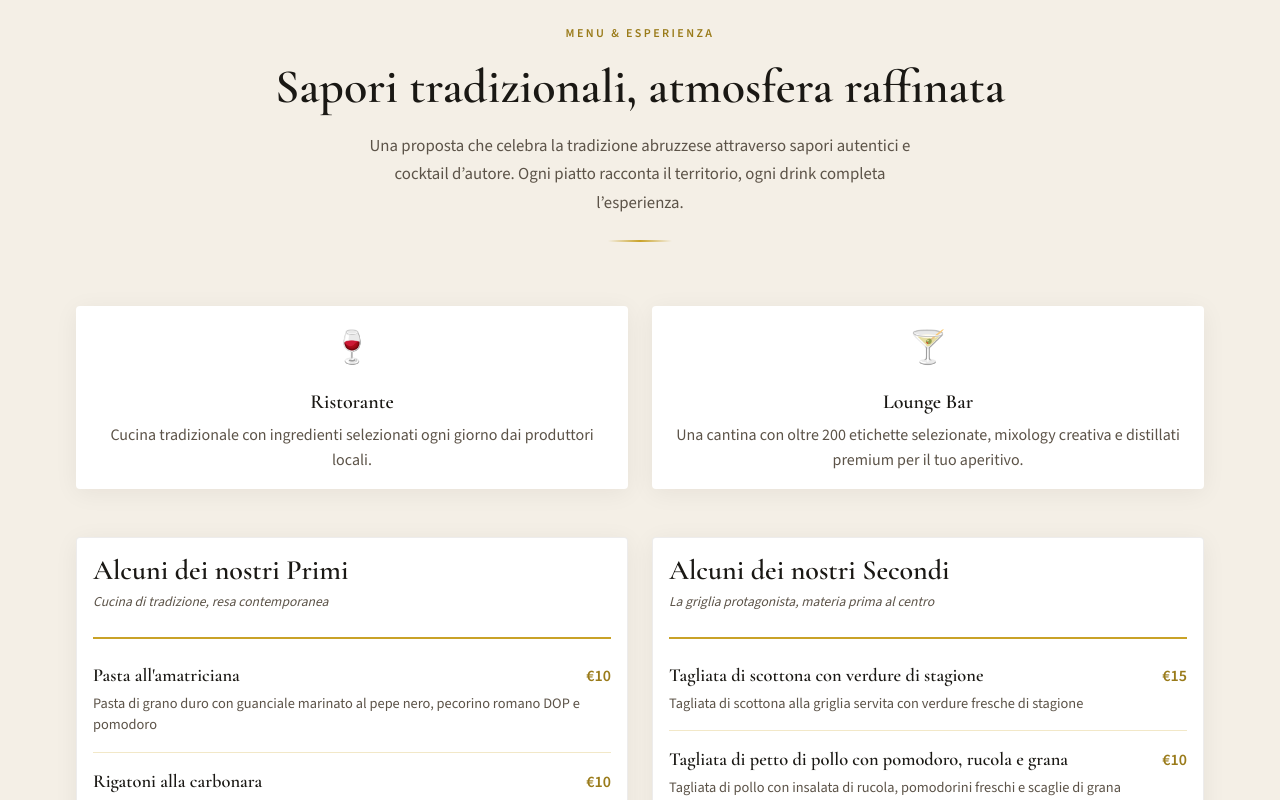
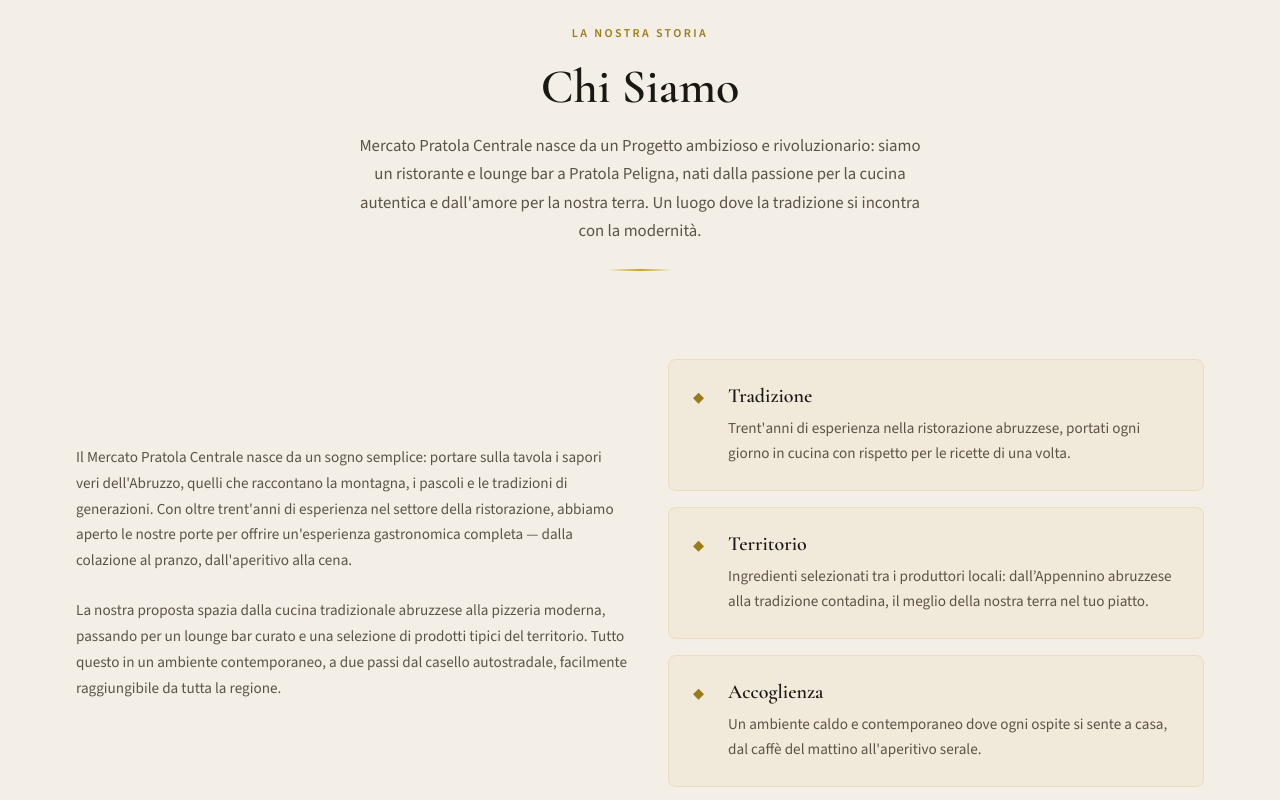
Before and after one commit to salv-ritrovato/mercato-pratola-centrale, a React (Vite) app: page / in a window 1280 px wide. Shown: the part 1840-2640 px from the top of the page. Built offline with nearby package versions, Linux system fonts and the light colour scheme.

Commit message:
aboutus component added and styled

```diff
--- a/src/App.jsx
+++ b/src/App.jsx
@@ -4,6 +4,7 @@
 import Menu from "./components/Menu/Menu";
 import Contact from "./components/Contact/Contact";
 import Footer from "./components/Footer/Footer";
+import ChiSiamo from "./components/ChiSiamo/ChiSiamo";
 
 /**
  * Root application — single-page layout with three scroll sections:
@@ -16,6 +17,7 @@
       <main>
         <Hero />
         <Gallery />
+        <ChiSiamo />
         <Menu />
         <Contact />
       </main>
--- /dev/null
+++ b/src/components/ChiSiamo/ChiSiamo.jsx
@@ -0,0 +1,80 @@
+import SectionHeading from "../SectionHeading/SectionHeading";
+import styles from "./ChiSiamo.module.css";
+
+const VALORI = [
+  {
+    icon: "◆",
+    title: "Tradizione",
+    description:
+      "Trent'anni di esperienza nella ristorazione abruzzese, portati ogni giorno in cucina con rispetto per le ricette di una volta.",
+  },
+  {
+    icon: "◆",
+    title: "Territorio",
+    description:
+      "Ingredienti selezionati tra i produttori locali: dall’Appennino abruzzese alla tradizione contadina, il meglio della nostra terra nel tuo piatto.",
+  },
+  {
+    icon: "◆",
+    title: "Accoglienza",
+    description:
+      "Un ambiente caldo e contemporaneo dove ogni ospite si sente a casa, dal caffè del mattino all'aperitivo serale.",
+  },
+];
+
+/**
+ * ChiSiamo — brand story section with three value pillars.
+ * Light background to visually break the dark-themed page flow.
+ */
+export default function ChiSiamo() {
+  return (
+    <section id="chi-siamo" className={`section section--light ${styles.chiSiamo}`}>
+      <div className="container site-container">
+        <SectionHeading
+          label="La nostra storia"
+          title="Chi Siamo"
+          subtitle=" Mercato Pratola Centrale nasce da un Progetto ambizioso e rivoluzionario: siamo un ristorante e lounge bar a Pratola Peligna, nati dalla passione per la cucina autentica e dall'amore per la nostra terra. Un luogo dove la tradizione si incontra con la modernità."
+          light
+        />
+
+        <div className={`row g-4 align-items-center ${styles.contentRow}`}>
+          {/* Story copy */}
+          <div className="col-lg-6">
+            <p className={styles.storyCopy}>
+              Il Mercato Pratola Centrale nasce da un sogno semplice: portare
+              sulla tavola i sapori veri dell'Abruzzo, quelli che raccontano la
+              montagna, i pascoli e le tradizioni di generazioni. Con oltre
+              trent'anni di esperienza nel settore della ristorazione, abbiamo
+              aperto le nostre porte per offrire un'esperienza gastronomica
+              completa — dalla colazione al pranzo, dall'aperitivo alla cena.
+            </p>
+            <p className={styles.storyCopy}>
+              La nostra proposta spazia dalla cucina tradizionale abruzzese alla
+              pizzeria moderna, passando per un lounge bar curato e una selezione
+              di prodotti tipici del territorio. Tutto questo in un ambiente
+              contemporaneo, a due passi dal casello autostradale, facilmente
+              raggiungibile da tutta la regione.
+            </p>
+          </div>
+
+          {/* Value pillars */}
+          <div className="col-lg-6">
+            <ul className={`list-unstyled vstack gap-3 mb-0 ${styles.valori}`}>
+              {VALORI.map((v) => (
+                <li key={v.title} className={styles.valoreItem}>
+                  <span className={styles.valoreIcon} aria-hidden="true">
+                    {v.icon}
+                  </span>
+                  <div>
+                    <h3 className={styles.valoreTitle}>{v.title}</h3>
+                    <p className={styles.valoreDesc}>{v.description}</p>
+                  </div>
+                </li>
+              ))}
+            </ul>
+          </div>
+        </div>
+      </div>
+    </section>
+  );
+}
--- /dev/null
+++ b/src/components/ChiSiamo/ChiSiamo.module.css
@@ -0,0 +1,79 @@
+.chiSiamo {
+  position: relative;
+}
+
+.chiSiamo::before {
+  content: "";
+  position: absolute;
+  top: 0;
+  left: 0;
+  right: 0;
+  height: 4px;
+  background: linear-gradient(
+    90deg,
+    var(--color-terracotta),
+    var(--color-accent),
+    var(--color-forest)
+  );
+}
+
+/* ── Story copy ── */
+.contentRow {
+  margin-top: var(--space-lg);
+}
+
+.storyCopy {
+  font-family: var(--font-body);
+  font-size: 0.95rem;
+  line-height: 1.7;
+  color: #5c5348;
+  margin-bottom: var(--space-md);
+}
+
+.storyCopy:last-child {
+  margin-bottom: 0;
+}
+
+/* ── Value pillars ── */
+.valori {
+  padding-left: var(--space-sm);
+}
+
+.valoreItem {
+  display: flex;
+  align-items: flex-start;
+  gap: var(--space-md);
+  padding: var(--space-md);
+  border-radius: var(--radius-md);
+  background-color: rgba(201, 162, 39, 0.06);
+  border: 1px solid rgba(201, 162, 39, 0.18);
+  transition: border-color var(--transition-fast),
+    background-color var(--transition-fast);
+}
+
+.valoreItem:hover {
+  background-color: rgba(201, 162, 39, 0.1);
+  border-color: rgba(201, 162, 39, 0.35);
+}
+
+.valoreIcon {
+  flex-shrink: 0;
+  margin-top: 2px;
+  font-size: 0.9rem;
+  color: var(--color-accent-dark);
+}
+
+.valoreTitle {
+  font-family: var(--font-display);
+  font-size: 1.25rem;
+  font-weight: 600;
+  color: var(--color-text-dark);
+  margin-bottom: var(--space-xs);
+}
+
+.valoreDesc {
+  font-size: 0.95rem;
+  line-height: 1.65;
+  color: #5c5348;
+  margin-bottom: 0;
+}
--- a/src/components/Navbar/Navbar.jsx
+++ b/src/components/Navbar/Navbar.jsx
@@ -4,6 +4,7 @@
 
 const NAV_LINKS = [
   { id: "home", label: "Home" },
+  { id: "chi-siamo", label: "Chi Siamo" },
   { id: "menu", label: "Menu" },
   { id: "contact", label: "Contatti" },
 ];
```
